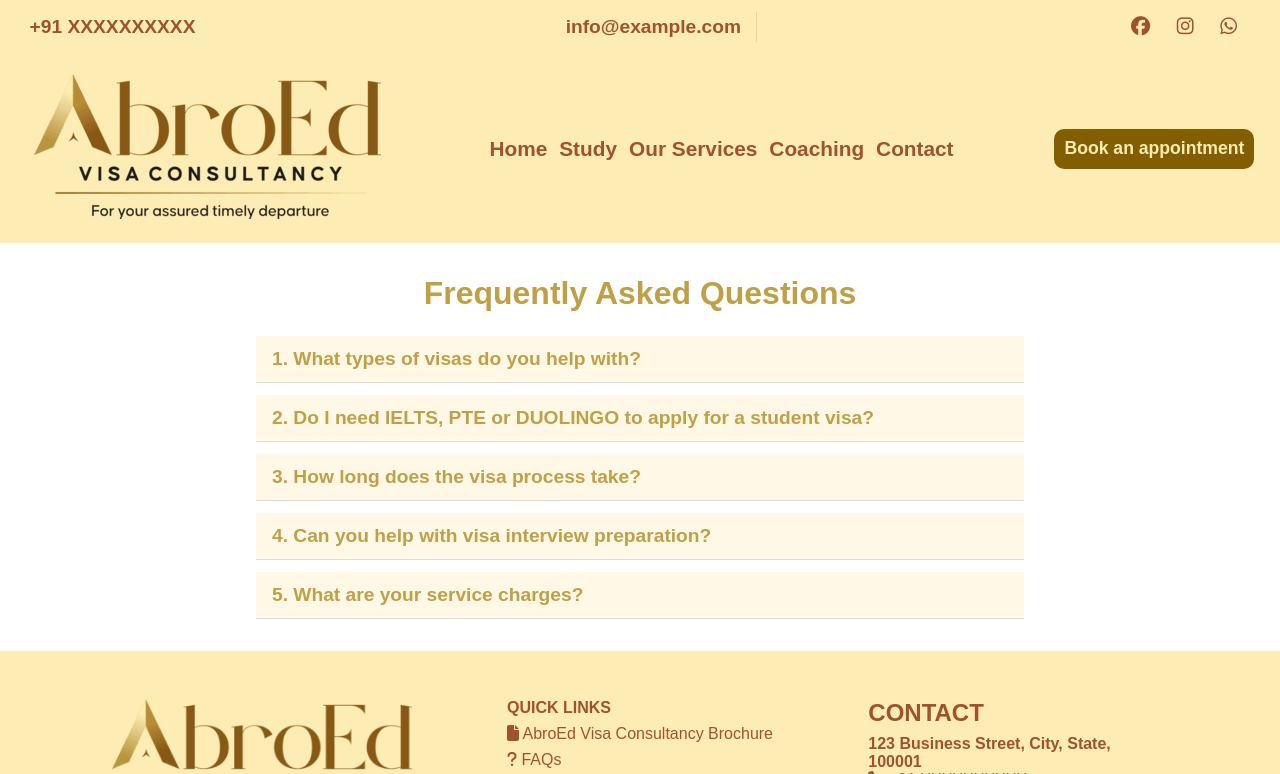
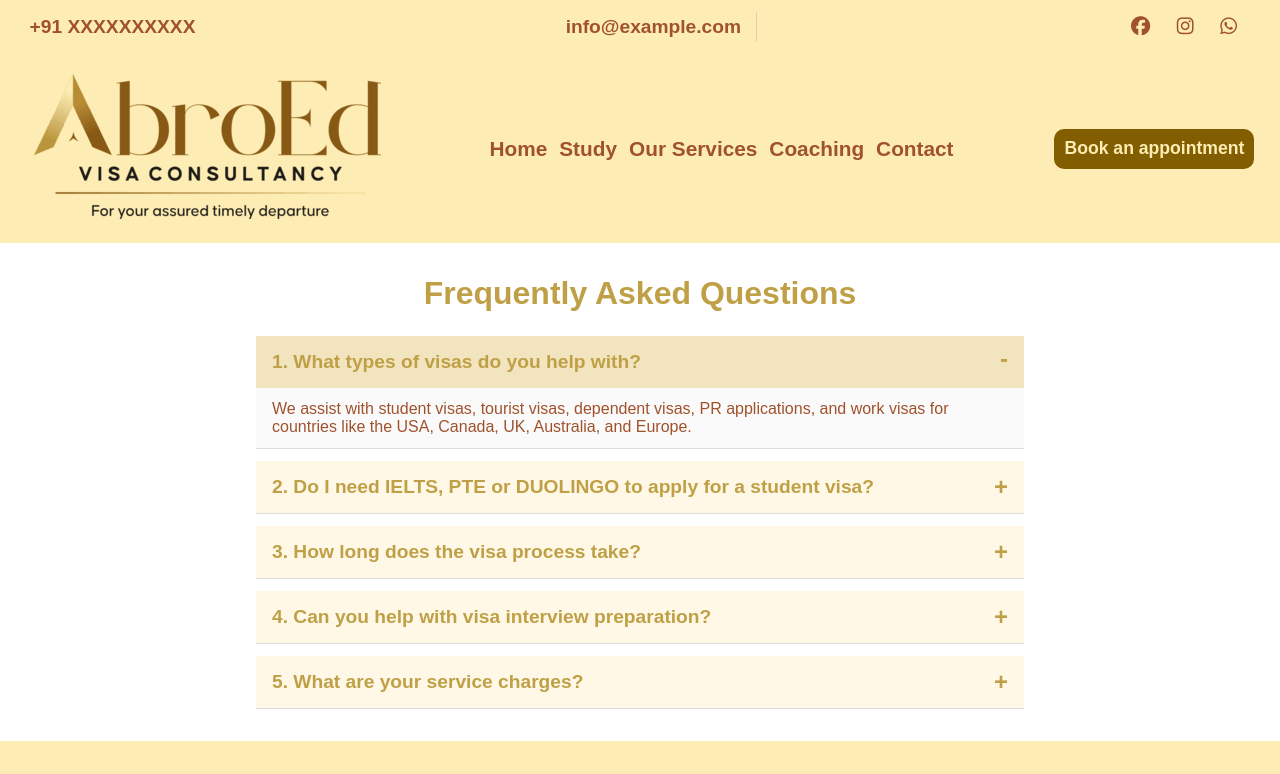
Before and after one commit to Skandgupt-Parmar/visa-consultancy-site, a plain HTML site: page FAQ.HTML in a window 1280 px wide. Both pictures are taken after a click on the button "1. What types of visas do you help with?". Shown: the top 774 px of the page. Drawn offline with Linux system fonts and the light colour scheme.

Commit message:
Update FAQ.HTML

```diff
--- a/FAQ.HTML
+++ b/FAQ.HTML
@@ -3,6 +3,7 @@
 <head>
   <meta charset="UTF-8" />
   <meta name="viewport" content="width=device-width, initial-scale=1.0"/>
+  <meta name="description" content="AbroEd Visa Consultancy FAQ - Get answers to common questions about student visas, tourist visas, and immigration processes.">
   <title>AbroEd Visa Consultancy FAQ</title>
   <link rel="icon" href="Images/1 (1).png">
   <link rel="stylesheet" href="https://cdnjs.cloudflare.com/ajax/libs/font-awesome/6.7.2/css/all.min.css" integrity="sha512-Evv84Mr4kqVGRNSgIGL/F/aIDqQb7xQ2vcrdIwxfjThSH8CSR7PBEakCr51Ck+w+/U6swU2Im1vVX0SVk9ABhg==" crossorigin="anonymous" referrerpolicy="no-referrer" />
@@ -128,11 +129,26 @@ h1 {
   outline: none;
   cursor: pointer;
   transition: background-color 0.3s ease;
+  position: relative;
+  display: flex;
+  justify-content: space-between;
+  align-items: center;
 }
 
 .faq-question:hover,
 .faq-question.active {
   background-color: #f2e4be;
+}
+
+.faq-question::after {
+  content: '+';
+  font-size: 1.5rem;
+  transition: transform 0.3s ease;
+}
+
+.faq-question.active::after {
+  content: '-';
+  transform: rotate(180deg);
 }
 
 .faq-answer {
@@ -141,6 +157,10 @@ h1 {
   background-color: #fafafa;
   padding: 0 1rem;
   transition: max-height 0.4s ease;
+}
+
+.faq-answer.active {
+  max-height: 500px; /* Adjust based on your content needs */
 }
 
 .faq-answer p {
@@ -245,7 +265,7 @@ h1 {
 </style>
 </head>
 <body>
-  <div class="header">
+  <header class="header">
     <div class="number">
       <p><b>+91 XXXXXXXXXX</b></p>
     </div>
@@ -253,68 +273,68 @@ h1 {
       <p><b>info@example.com&nbsp;&nbsp;</b></p>
     </div>
     <div class="social">
-      <a href="https://example.com"><i class="fa-brands fa-facebook"></i></a>&nbsp;
-      <a href="https://example.com"><i class="fa-brands fa-instagram"></i></a>&nbsp;
-      <a href="https://example.com"><i class="fa-brands fa-whatsapp"></i></a>&nbsp;
+      <a href="https://example.com" aria-label="Facebook"><i class="fa-brands fa-facebook"></i></a>&nbsp;
+      <a href="https://example.com" aria-label="Instagram"><i class="fa-brands fa-instagram"></i></a>&nbsp;
+      <a href="https://example.com" aria-label="WhatsApp"><i class="fa-brands fa-whatsapp"></i></a>&nbsp;
     </div>
-  </div>
+  </header>
 
-  <div class="intro">
+  <nav class="intro">
     <div class="logo">
       <img src="Images/ABROED LOGO2 (1) (1).png" alt="AbroEd Logo">
     </div>
     <div class="sub">
-      <a href="index.html">Home</a>
+      <a href="Abroed consultancy.html">Home</a>
       <a href="Study.html">Study</a>
-      <a href="index.html#our-services">Our Services</a>
+      <a href="Abroed consultancy.html#our-services">Our Services</a>
       <a href="Coaching.HTML">Coaching</a>
       <a href="#contact">Contact</a>
     </div>
     <div class="appo">
       <button><a href="Book an Appointment.HTML">Book an appointment</a></button>
     </div>
-  </div>
+  </nav>
 
-  <section class="faq-section">
+  <main class="faq-section">
     <div class="container">
       <h1>Frequently Asked Questions</h1>
 
       <div class="faq">
-        <button class="faq-question">1. What types of visas do you help with?</button>
+        <button class="faq-question" aria-expanded="false">1. What types of visas do you help with?</button>
         <div class="faq-answer">
           <p>We assist with student visas, tourist visas, dependent visas, PR applications, and work visas for countries like the USA, Canada, UK, Australia, and Europe.</p>
         </div>
       </div>
 
       <div class="faq">
-        <button class="faq-question">2. Do I need IELTS, PTE or DUOLINGO to apply for a student visa?</button>
+        <button class="faq-question" aria-expanded="false">2. Do I need IELTS, PTE or DUOLINGO to apply for a student visa?</button>
         <div class="faq-answer">
           <p>Most universities require IELTS, PTE or DUOLINGO scores. However, some countries and universities may accept alternative proofs of English proficiency or offer exemptions.</p>
         </div>
       </div>
 
       <div class="faq">
-        <button class="faq-question">3. How long does the visa process take?</button>
+        <button class="faq-question" aria-expanded="false">3. How long does the visa process take?</button>
         <div class="faq-answer">
           <p>The processing time depends on the country and type of visa. Generally, student visa processes take 2–6 weeks after application submission.</p>
         </div>
       </div>
 
       <div class="faq">
-        <button class="faq-question">4. Can you help with visa interview preparation?</button>
+        <button class="faq-question" aria-expanded="false">4. Can you help with visa interview preparation?</button>
         <div class="faq-answer">
           <p>Yes! We provide mock interviews, documentation checklists, and tips to boost your confidence and improve your chances of approval.</p>
         </div>
       </div>
 
       <div class="faq">
-        <button class="faq-question">5. What are your service charges?</button>
+        <button class="faq-question" aria-expanded="false">5. What are your service charges?</button>
         <div class="faq-answer">
           <p>Our consultancy fees vary depending on the service package. Please contact us for a personalized quote.</p>
         </div>
       </div>
     </div>
-  </section>
+  </main>
 
   <footer class="footer">
     <div class="footer-top">
@@ -341,12 +361,32 @@ h1 {
     <div class="footer-bottom">
       <p>© 2024 AbroEd Visa Consultancy. All Rights Reserved.</p>
       <p class="links">Follow us:
-        <a href="https://example.com"><i class="fa-brands fa-facebook"></i></a>&nbsp;
-        <a href="https://example.com"><i class="fa-brands fa-instagram"></i></a>&nbsp;
-        <a href="https://example.com"><i class="fa-brands fa-whatsapp"></i></a>&nbsp;
+        <a href="https://example.com" aria-label="Facebook"><i class="fa-brands fa-facebook"></i></a>&nbsp;
+        <a href="https://example.com" aria-label="Instagram"><i class="fa-brands fa-instagram"></i></a>&nbsp;
+        <a href="https://example.com" aria-label="WhatsApp"><i class="fa-brands fa-whatsapp"></i></a>&nbsp;
       </p>
     </div>
   </footer>
+
+  <script>
+    document.addEventListener('DOMContentLoaded', function() {
+      const faqQuestions = document.querySelectorAll('.faq-question');
+
+      faqQuestions.forEach(question => {
+        question.addEventListener('click', () => {
+          // Toggle active class on question
+          question.classList.toggle('active');
+
+          // Toggle active class on answer
+          const answer = question.nextElementSibling;
+          answer.classList.toggle('active');
+
+          // Update aria-expanded attribute
+          const isExpanded = question.classList.contains('active');
+          question.setAttribute('aria-expanded', isExpanded);
+        });
+      });
+    });
+  </script>
 </body>
-
 </html>
```
